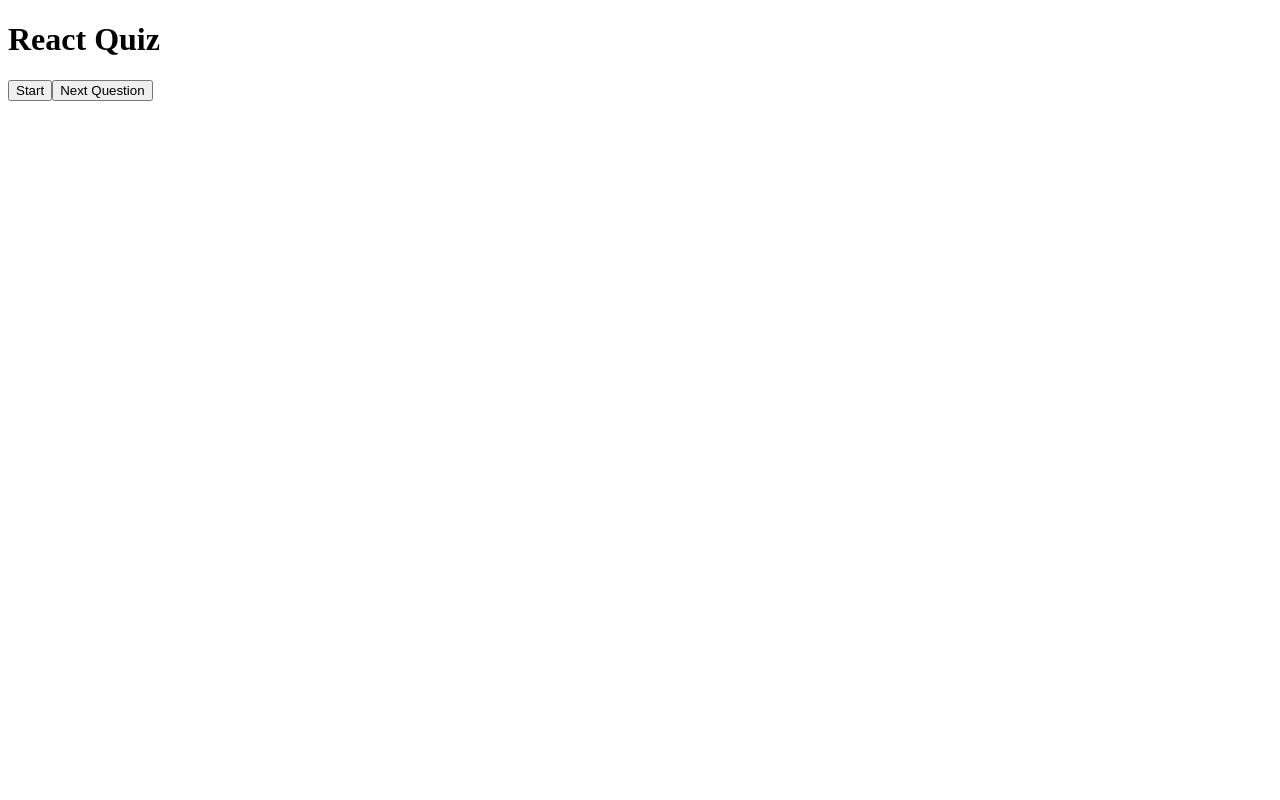
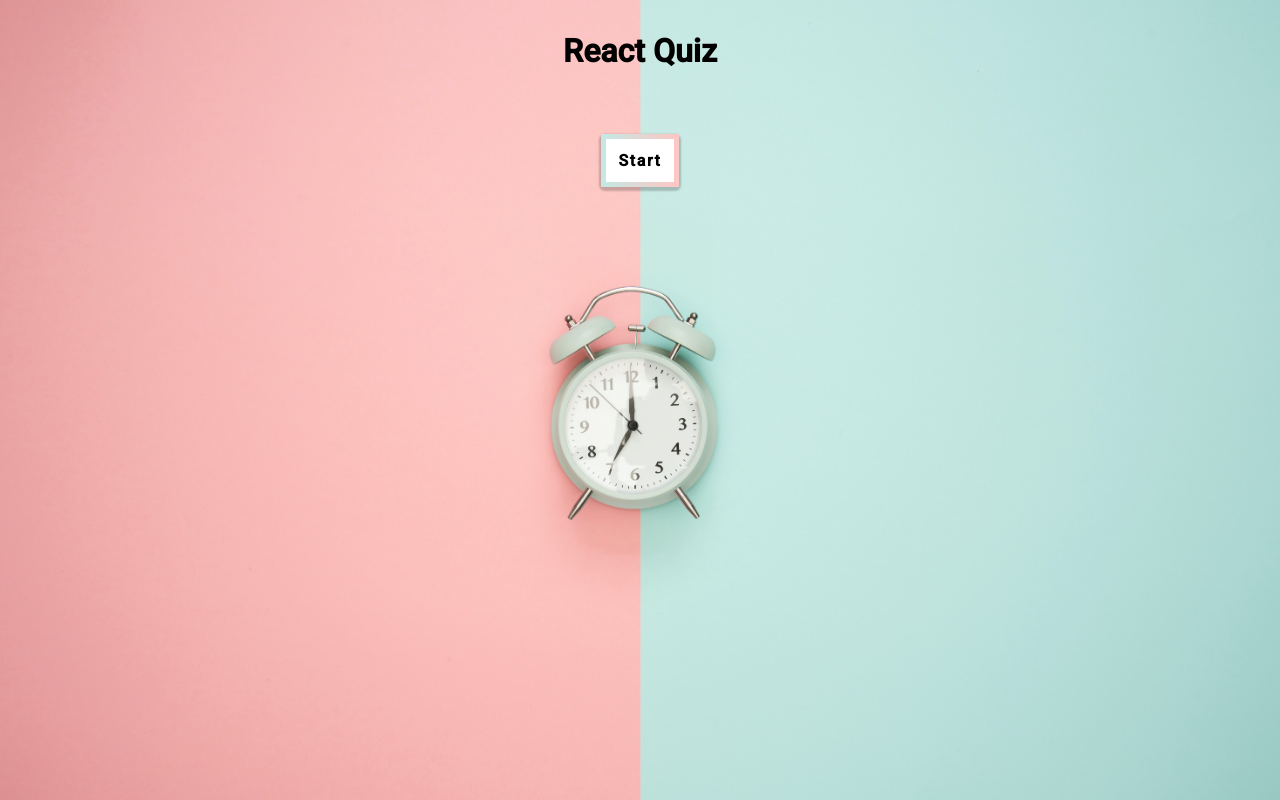
Before and after one commit to Urwissen/quiz-game, a React (Create React App) app: page / in a window 1280 px wide. Built offline with nearby package versions, Linux system fonts and the light colour scheme.

Commit message:
styling and function, no bugfix

```diff
--- a/src/App.tsx
+++ b/src/App.tsx
@@ -6,6 +6,10 @@ import QuestionCard from './components/QuestionCard';
 
 // IMPORT INTERFACES & TYPES
 import { QuestionState,  Difficulty, AnswerObject } from "./interfaces"
+
+// IMPORT STYLES
+import { PageStyle, Wrapper } from "./app.styles"
+
 
 const TOTAL_QUESTIONS = 10;
 
@@ -46,8 +50,7 @@ function App() {
   }
 
   const nextQuestion = () => {
-    const num = TOTAL_QUESTIONS + 1
-    if(number < num) {
+    if(number < TOTAL_QUESTIONS - 1) {
       setNumber(prev => prev +1)
     } else {
       setGameOver(true)
@@ -63,7 +66,9 @@ function App() {
   }
 
   return (
-    <div className="App">
+    <>
+      <PageStyle />
+      <Wrapper>
         <h1>React Quiz</h1>
         {gameOver || userAnswers.length === TOTAL_QUESTIONS ?
           <button className='start' onClick={startTrivia}>{gameOver ? "Start" : "Restart"}</button> : null
@@ -85,11 +90,12 @@ function App() {
             callback={checkAnswer}
           /> : null}
 
-      {number < TOTAL_QUESTIONS -1 ?
+        {number < TOTAL_QUESTIONS -1 && !gameOver?
           <button className='next' onClick={nextQuestion}>Next Question</button> : null
         }
 
-    </div>
+      </Wrapper>
+    </>
   );
 }
 
--- /dev/null
+++ b/src/app.styles.ts
@@ -0,0 +1,74 @@
+import styled, {createGlobalStyle} from "styled-components";
+
+import BGImage from "./images/background-clock.jpg"
+
+export const PageStyle = createGlobalStyle`
+    html {
+        height: 100%;
+    }
+
+    body {
+        background-image: url(${BGImage});
+        background-size: 100%;
+        margin: 0;
+        padding: 0 20px;
+        display: flex;
+        justify-content: center;
+    }
+
+    * {
+        box-sizing: border-box;
+        font-family: Roboto, sans-sarif;
+    }
+`
+
+export const Wrapper = styled.div`
+    display: flex;
+    flex-direction: column;
+    align-items: center;
+
+    > p {
+        color: #fff;
+    }
+
+    .score {
+        color: #787878;
+        font-size: 2rem;
+        margin: 0 0 0.5em 0;
+    }
+
+    h1 {
+        background-image: linear-gradient(180deg, #fff, #87f1ff,)
+        background-size: 100%;
+        background-clip: text;
+        filter: drop-shadow(3px, 3px, #88888)
+        font-size: 3rem;
+        text-align: center;
+        margin: 1em;
+    }
+
+    .start, .next {
+        cursor: pointer;
+        background: #fff;
+        font-size: 1em;
+        color: #99999;
+        font-weight: bold;
+        letter-spacing: 0.1em;
+        border: 5px solid;
+        border-image-slice: 1;
+        border-width: 5px;
+        border-image-source: linear-gradient(90deg, #c5e8e3, #fcc7c4);
+        box-shadow: 0 2px 2px 2px rgba(0,0,0,0.2);
+        border-radius: 0.25em;
+        margin: 2em;
+        padding: 0.75em;
+    }
+
+    .start:hover, .next:hover {
+        border-image-source: linear-gradient(270deg, #c5e8e3, #fcc7c4);
+    }
+
+    .start {
+        max-width: 250px;
+    }
+`
--- /dev/null
+++ b/src/components/QuestionCard.styles.ts
@@ -0,0 +1,37 @@
+import styled from "styled-components";
+import { Wrapper as IWrapper } from "../interfaces"
+
+export const Wrapper = styled.div`
+    max-width: 1000px;
+    background: #ebeff;
+    border-radius: 0.25em;
+    border: none;
+    box-shadow: 0 2px 2px 2px rgba(0,0,0,0.2);
+    padding: 3.5em;
+    p {
+        font-size: 1em;
+    }
+`
+
+export const BtnWrapper = styled.div<IWrapper>`
+    transition: all 250ms ease;
+
+    :hover {
+        opacity: 0.85;
+    }
+
+    button {
+        display: block;
+        cursor: pointer;
+        user-select: none;
+        border-radius: 0.25em;
+        border: none;
+        font-size: 0.9rem;
+        font-weight: bold;
+        width: 80%;
+        margin: 0.25em auto;
+        background: ${({correct, userClicked}) =>
+            correct ? "#c5e8e3" : !correct && userClicked ?  "salmon" : "#fff"
+        }
+    }
+`
--- a/src/components/QuestionCard.tsx
+++ b/src/components/QuestionCard.tsx
@@ -1,21 +1,27 @@
 import React from 'react'
 import {Props} from "../interfaces"
 
+// INTERFACE
+import { Wrapper as IWrapper } from "../interfaces"
+
+// Styles
+import { Wrapper, BtnWrapper } from "./QuestionCard.styles"
+
 function QuestionCard({quesiton, answers, callback, userAnswer, questionNr, totalQuestions} : Props): JSX.Element{
     return (
-        <div>
+        <Wrapper>
             <p className='number'>Question: {questionNr} / {totalQuestions}</p>
-            <p>{quesiton}</p>
+            <pre>{quesiton}</pre>
             <div>
                 {answers.map((answer) => (
-                    <div key={answer}>
+                    <BtnWrapper key={answer} correct={userAnswer?.correctAnswer === answer} userClicked={userAnswer?.answer === answer}>
                         <button disabled={userAnswer ? true : false} value={answer} onClick={callback}>
                             <pre>{answer}</pre>
                         </button>
-                    </div>
+                    </BtnWrapper>
                 ))}
             </div>
-        </div>
+        </Wrapper>
     )
 }
 
--- a/src/interfaces.ts
+++ b/src/interfaces.ts
@@ -34,3 +34,9 @@ export interface AnswerObject {
     correct: boolean,
     correctAnswer: string
 }
+
+// STYLES
+export interface Wrapper {
+    correct: boolean,
+    userClicked: boolean
+}
```
Lines whose indentation alone changed are shown as unchanged.
